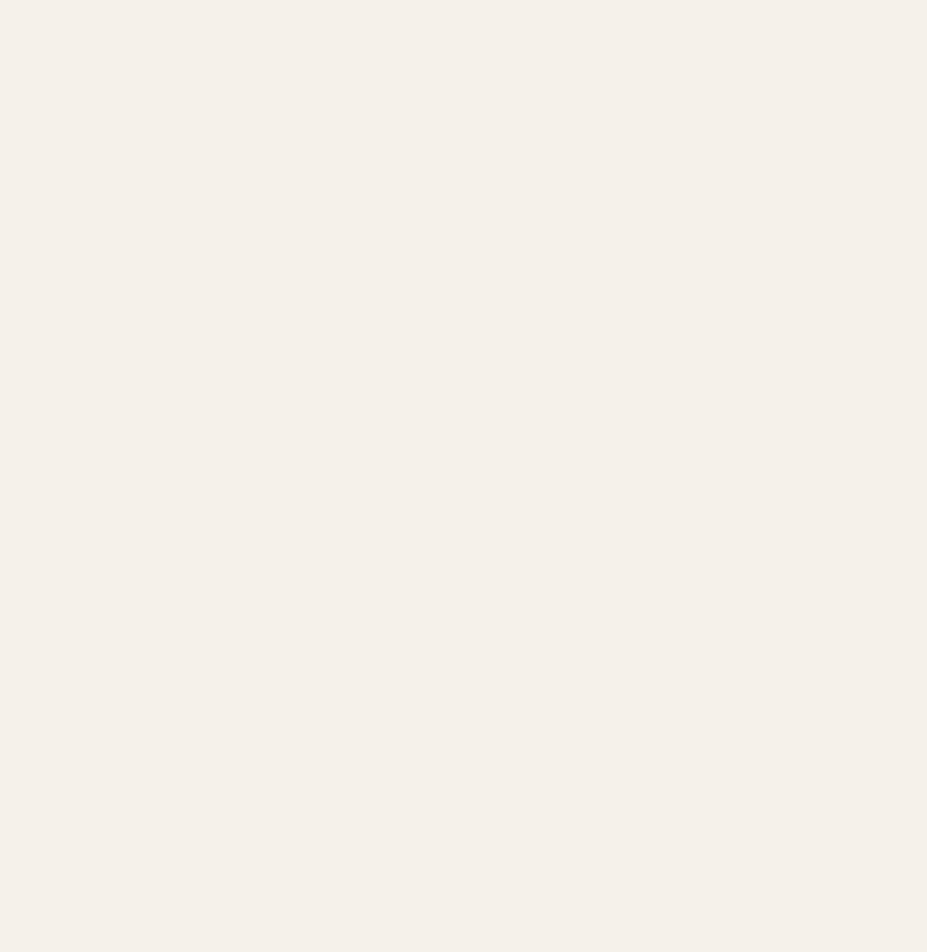
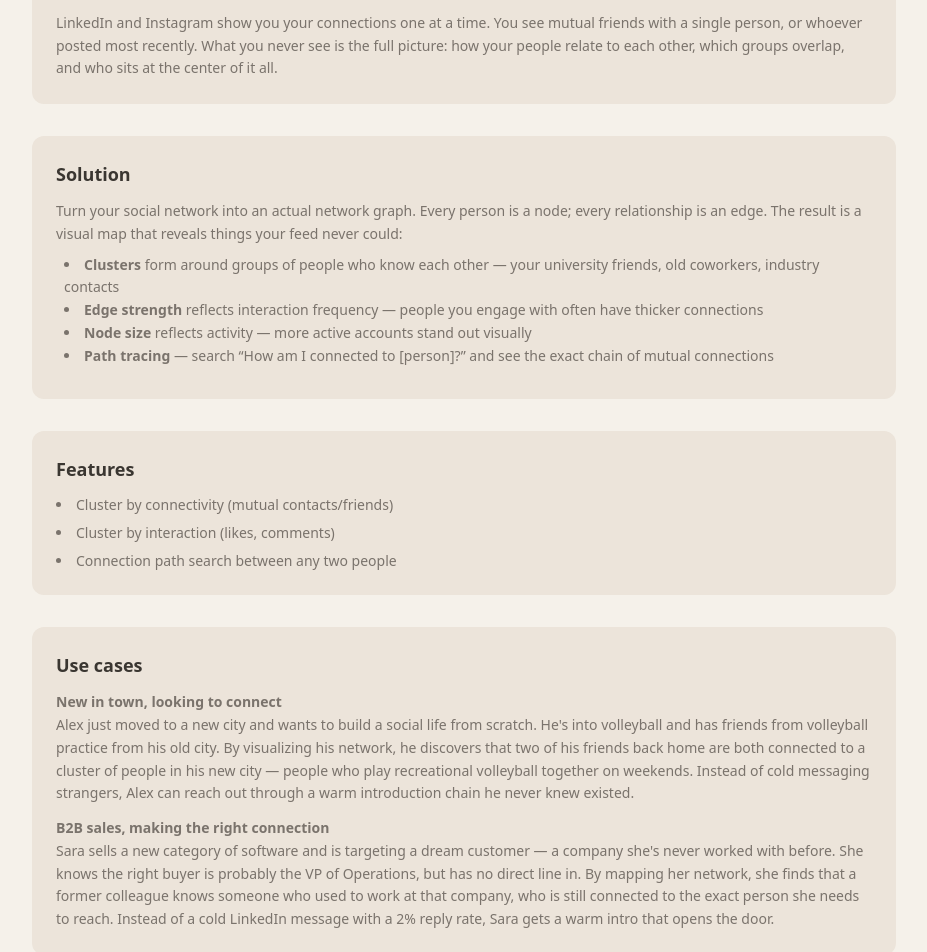
Before and after one commit to schmkls/schmkls.github.io, a React (Vite) app: page /visualize-social-networks in a window 1280 px wide. Before the commit this address led to /. Shown: the part 220-1172 px from the top of the page, without its empty margins (176-1103 px from the left). Before the commit the page ends 800 px from the top, so only its background shows below. Built offline with nearby package versions, Linux system fonts and the light colour scheme.

Commit message:
new-post: Visualize social networks

```diff
--- a/src/ideas.ts
+++ b/src/ideas.ts
@@ -1,5 +1,6 @@
 import type { ComponentType } from "react";
 import TinderForExpenses from "~/pages/TinderForExpenses";
+import VisualizeSocialNetworks from "~/pages/VisualizeSocialNetworks";
 
 interface Idea {
   path: string;
@@ -13,4 +14,9 @@ export const ideas: Idea[] = [
     title: "Tinder for Expenses",
     component: TinderForExpenses,
   },
+  {
+    path: "visualize-social-networks",
+    title: "Visualize Social Networks",
+    component: VisualizeSocialNetworks,
+  },
 ];
--- /dev/null
+++ b/src/pages/VisualizeSocialNetworks/index.tsx
@@ -0,0 +1,94 @@
+import Post from "~/templates/Post";
+
+export default function VisualizeSocialNetworks() {
+  return (
+    <Post>
+      <Post.Card.Body>
+        <i>See who you know — and how they&apos;re connected</i>
+      </Post.Card.Body>
+
+      <Post.Card>
+        <Post.Card.Title>Problem</Post.Card.Title>
+        <Post.Card.Body>
+          LinkedIn and Instagram show you your connections one at a time. You
+          see mutual friends with a single person, or whoever posted most
+          recently. What you never see is the full picture: how your people
+          relate to each other, which groups overlap, and who sits at the center
+          of it all.
+        </Post.Card.Body>
+      </Post.Card>
+
+      <Post.Card>
+        <Post.Card.Title>Solution</Post.Card.Title>
+        <Post.Card.Body>
+          Turn your social network into an actual network graph. Every person is
+          a node; every relationship is an edge. The result is a visual map that
+          reveals things your feed never could:
+          <ul className="list-inside list-disc p-2">
+            <li>
+              <strong>Clusters</strong> form around groups of people who know
+              each other — your university friends, old coworkers, industry
+              contacts
+            </li>
+            <li>
+              <strong>Edge strength</strong> reflects interaction frequency —
+              people you engage with often have thicker connections
+            </li>
+            <li>
+              <strong>Node size</strong> reflects activity — more active
+              accounts stand out visually
+            </li>
+            <li>
+              <strong>Path tracing</strong> — search &ldquo;How am I connected
+              to [person]?&rdquo; and see the exact chain of mutual connections
+            </li>
+          </ul>
+        </Post.Card.Body>
+      </Post.Card>
+
+      <Post.Card>
+        <Post.Card.Title>Features</Post.Card.Title>
+        <ul className="text-muted-foreground flex list-inside list-disc flex-col gap-2 text-sm">
+          <li>Cluster by connectivity (mutual contacts/friends)</li>
+          <li>Cluster by interaction (likes, comments)</li>
+          <li>Connection path search between any two people</li>
+        </ul>
+      </Post.Card>
+
+      <Post.Card>
+        <Post.Card.Title>Use cases</Post.Card.Title>
+        <Post.Card.Body>
+          <strong>New in town, looking to connect</strong>
+          <br />
+          Alex just moved to a new city and wants to build a social life from
+          scratch. He&apos;s into volleyball and has friends from volleyball
+          practice from his old city. By visualizing his network, he discovers
+          that two of his friends back home are both connected to a cluster of
+          people in his new city — people who play recreational volleyball
+          together on weekends. Instead of cold messaging strangers, Alex can
+          reach out through a warm introduction chain he never knew existed.
+        </Post.Card.Body>
+        <Post.Card.Body>
+          <strong>B2B sales, making the right connection</strong>
+          <br />
+          Sara sells a new category of software and is targeting a dream
+          customer — a company she&apos;s never worked with before. She knows
+          the right buyer is probably the VP of Operations, but has no direct
+          line in. By mapping her network, she finds that a former colleague
+          knows someone who used to work at that company, who is still connected
+          to the exact person she needs to reach. Instead of a cold LinkedIn
+          message with a 2% reply rate, Sara gets a warm intro that opens the
+          door.
+        </Post.Card.Body>
+      </Post.Card>
+
+      <Post.Card>
+        <Post.Card.Title>Feasibility</Post.Card.Title>
+        <Post.Card.Body>
+          Heavily dependent on data access — whether the platforms allow
+          scraping or export, and what their API policies permit.
+        </Post.Card.Body>
+      </Post.Card>
+    </Post>
+  );
+}
```
